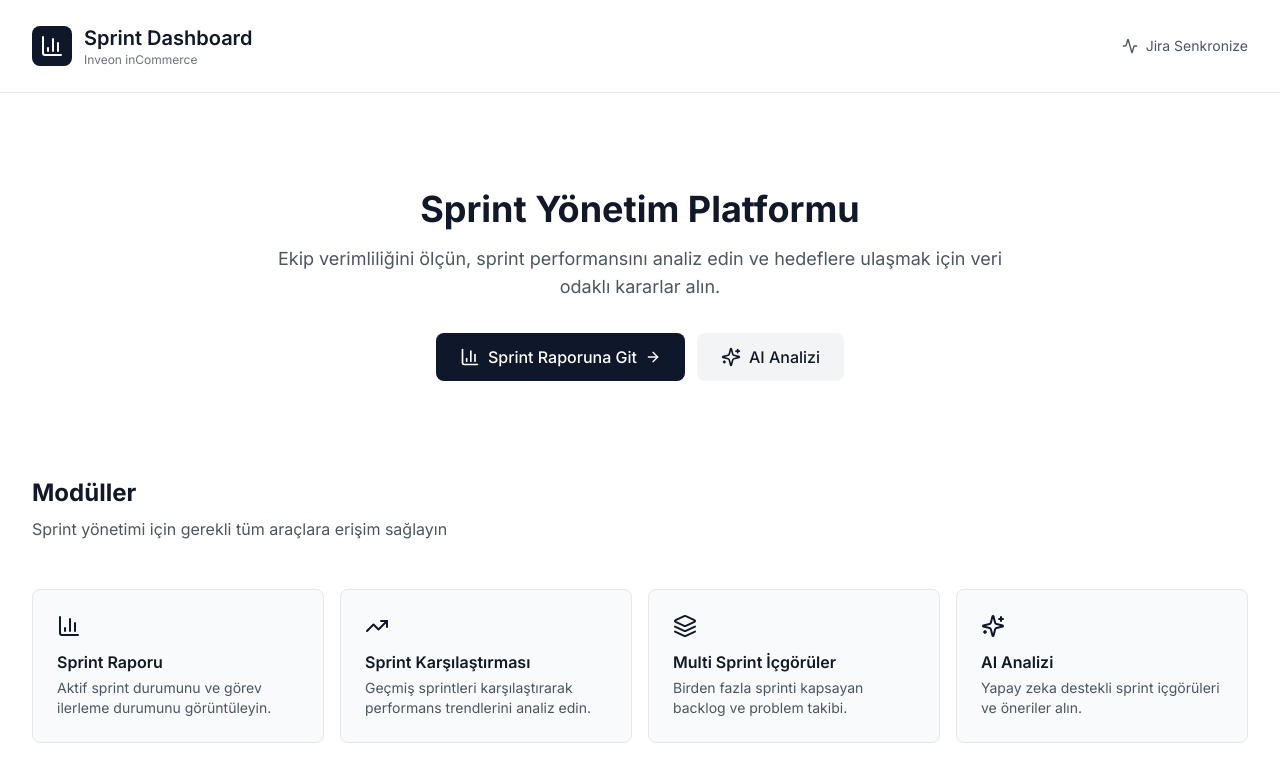
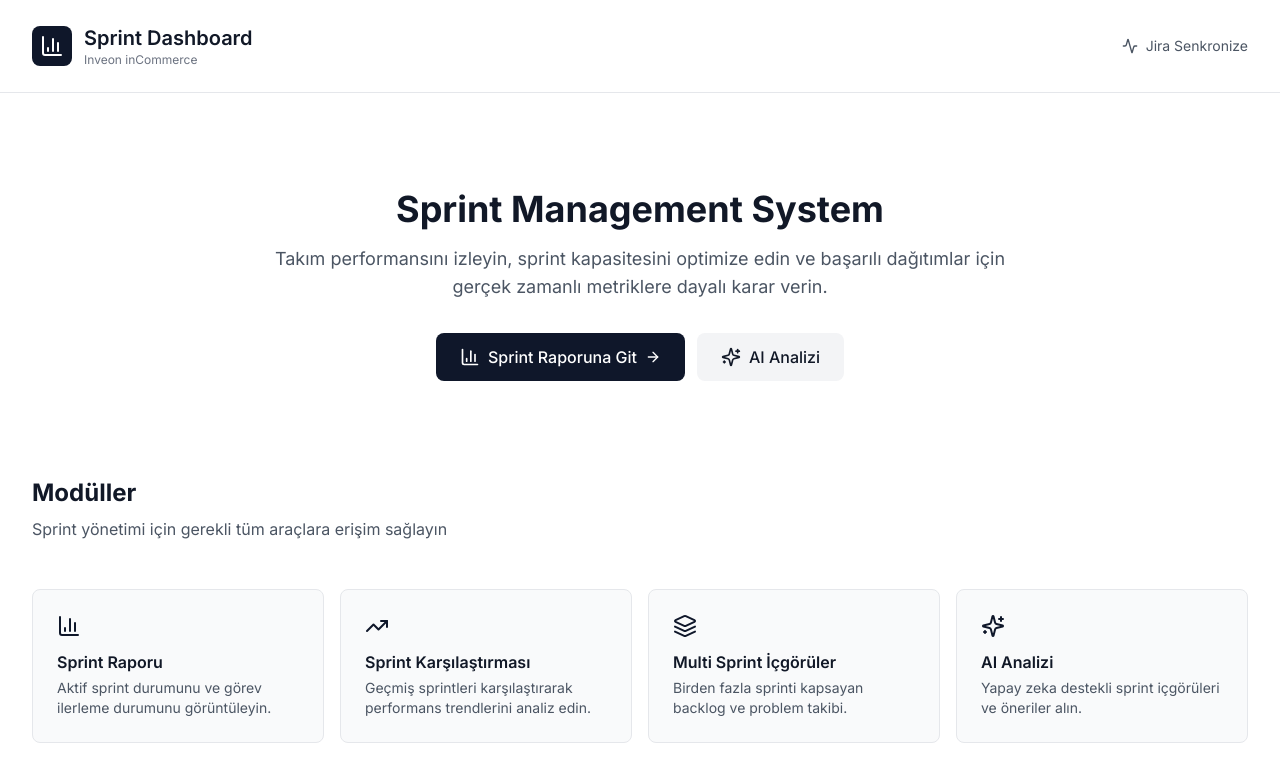
Before and after one commit to inveontech/sprint-dashboard, a Next.js app: page / in a window 1280 px wide. Shown: the top 757 px of the page. Built offline with nearby package versions, Linux system fonts and the light colour scheme.

Commit message:
Update: Hero section title to 'Sprint Management System' and improve description

```diff
--- a/app/page.tsx
+++ b/app/page.tsx
@@ -106,11 +106,11 @@ export default function Home() {
       <section className="max-w-7xl mx-auto px-4 sm:px-6 lg:px-8 py-16 sm:py-24">
         <div className="max-w-3xl mx-auto text-center">
           <h2 className="text-3xl sm:text-4xl font-bold text-gray-900 dark:text-white mb-4">
-            Sprint Yönetim Platformu
+            Sprint Management System
           </h2>
           <p className="text-lg text-gray-600 dark:text-gray-300 mb-8">
-            Ekip verimliliğini ölçün, sprint performansını analiz edin ve hedeflere ulaşmak için
-            veri odaklı kararlar alın.
+            Takım performansını izleyin, sprint kapasitesini optimize edin ve başarılı dağıtımlar için
+            gerçek zamanlı metriklere dayalı karar verin.
           </p>
           <div className="flex flex-col sm:flex-row gap-3 justify-center">
             <Link
```
